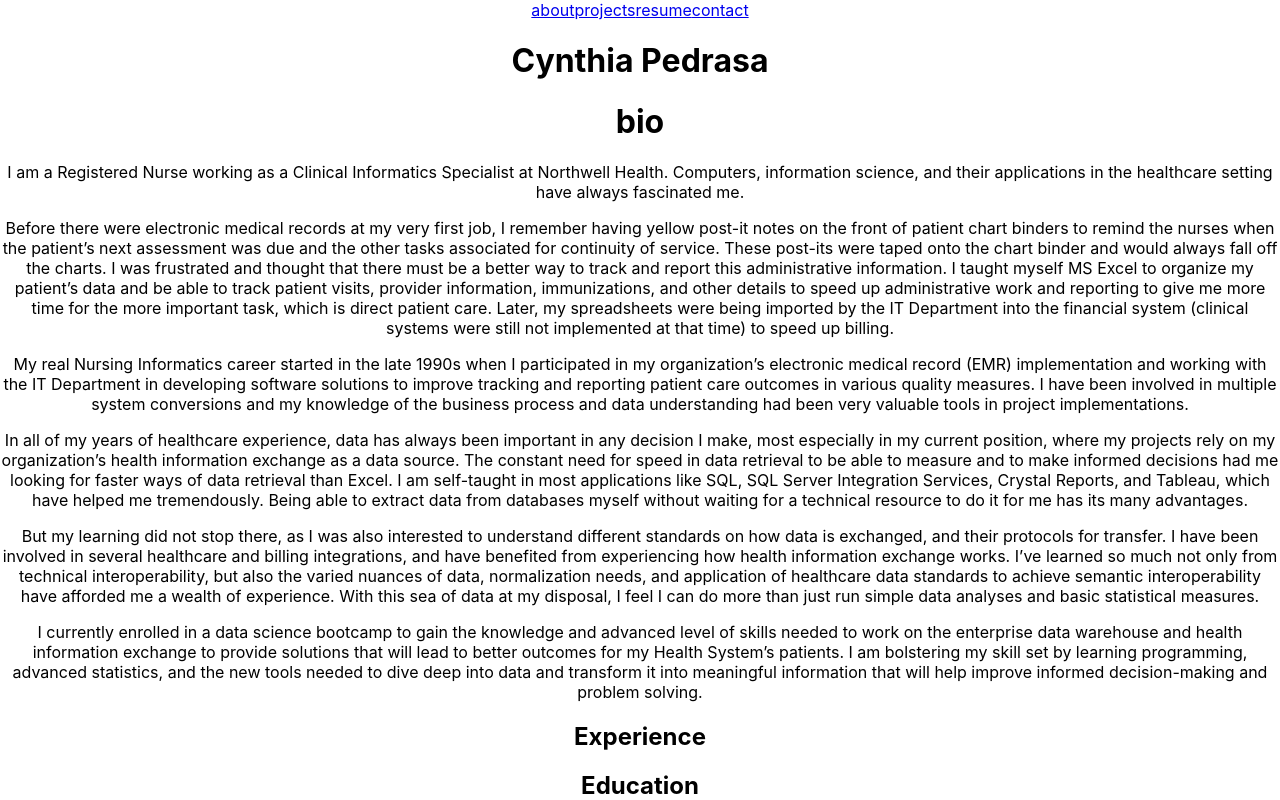
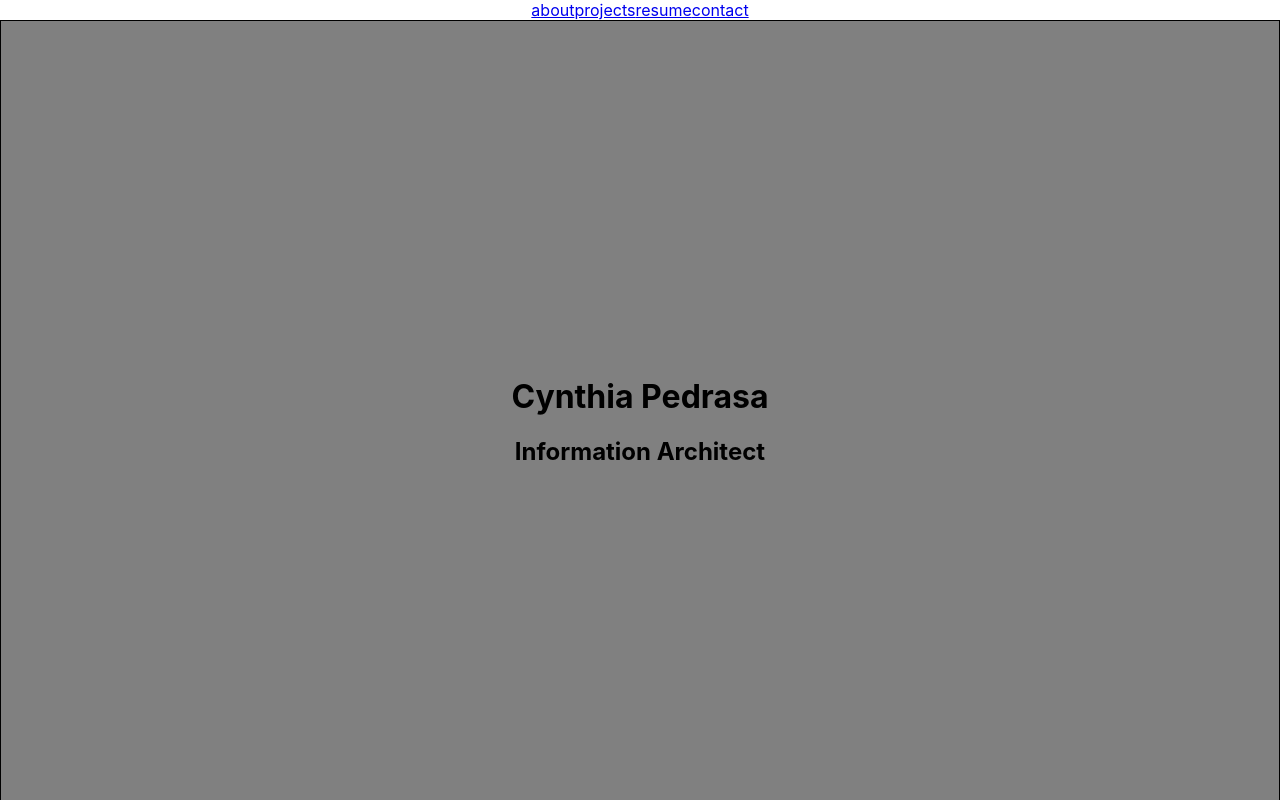
Before and after one commit to beiatrix/cynthia-pedrasa, a React (Create React App) app: page / in a window 1280 px wide. Shown: the top 800 px of the page. Built offline with nearby package versions, Linux system fonts and the light colour scheme.

Commit message:
init header styles

```diff
--- a/src/components/Header.js
+++ b/src/components/Header.js
@@ -1,11 +1,13 @@
 import React from 'react'
+import '../styles/Header.css'
 
 export const Header = () => {
   return (
     <header>
-      <h1>
-          Cynthia Pedrasa
-      </h1>
+      <div>
+        <h1>Cynthia Pedrasa</h1>
+        <h2>Information Architect</h2>
+      </div>
     </header>
   )
 }
--- /dev/null
+++ b/src/styles/Header.css
@@ -0,0 +1,8 @@
+header {
+	background: gray;
+	border: 1px solid black;
+	height: 100vh;
+	display: flex;
+	justify-content: center;
+	align-items: center;
+}
```
